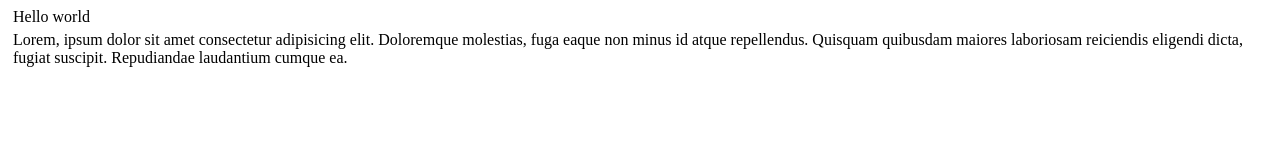
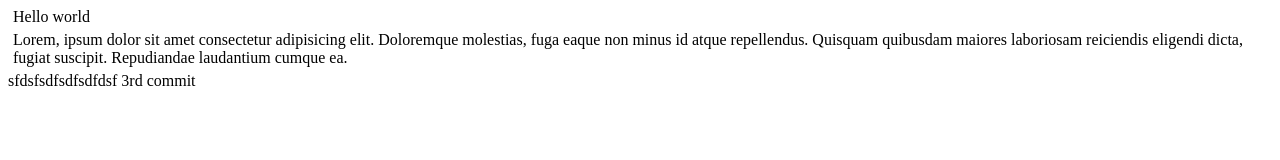
Before and after one commit to Kramarus/demo-repo, a plain HTML site: page index.html in a window 1280 px wide. Drawn offline with Linux system fonts and the light colour scheme.

Commit message:
edited index

```diff
--- a/index.html
+++ b/index.html
@@ -13,6 +13,10 @@
             fuga eaque non minus id atque repellendus. Quisquam quibusdam maiores laboriosam reiciendis
             eligendi dicta, fugiat suscipit. Repudiandae laudantium cumque ea.</p>
 
+        <div class="section">
+            sfdsfsdfsdfsdfdsf 3rd commit
+        </div>
+
         <script src="script.js" type="text/javascript"></script>
     </body>
 </html>
```
